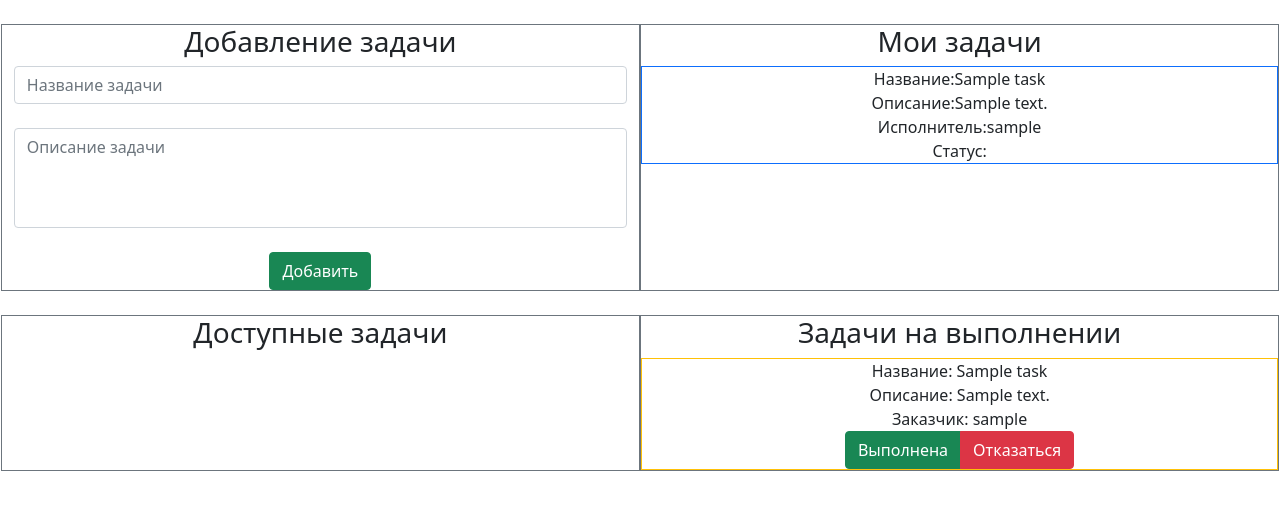
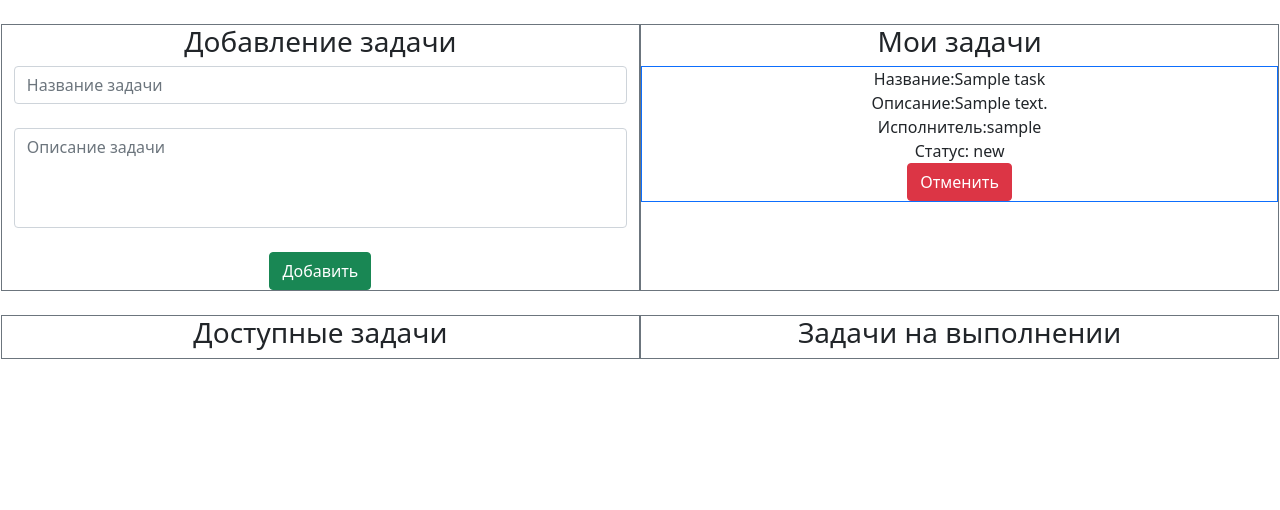
Before and after one commit to Rur1k/flask-soket-io-django, a Django app: page / in a window 1280 px wide. Shown: the part 69-579 px from the top of the page. Run offline with Django 4.2, Linux system fonts and the light colour scheme; a user stored in the database is signed in; tables that the repository leaves empty hold one stand-in row (values such as "Sample post"); parts of the project's set-up code (start-up, migrations or seed data) failed here and were passed over.

Commit message:
почти закончил задачи

```diff
--- a/worksite/main/models.py
+++ b/worksite/main/models.py
@@ -49,8 +49,17 @@ class User(AbstractBaseUser, PermissionsMixin):
 
 
 class Task(models.Model):
+    STATUS = (
+        ('new', 'Новая'),
+        ('in_work', 'В работе'),
+        ('completed', 'Выполнена'),
+        ('cancel', 'Отмена'),
+        ('refusal', 'Отказ'),
+    )
+
     id = models.AutoField(unique=True, primary_key=True)
     creator = models.ForeignKey(User, on_delete=models.CASCADE, related_name='creator', null=True, blank=True)
     name = models.CharField('Название', max_length=64)
     description = models.TextField(null=True, blank=True)
     executor = models.ForeignKey(User, on_delete=models.CASCADE, null=True, blank=True, related_name='executor')
+    status = models.CharField(max_length=16, choices=STATUS, default="new")
--- a/worksite/main/templates/tasks.html
+++ b/worksite/main/templates/tasks.html
@@ -35,7 +35,8 @@
                          <label>Название: </label>{{ obj.name }}<br>
                          <label>Описание: </label>{{ obj.description }}<br>
                          <label>Исполнитель: </label>{{ obj.executor }}<br>
-                         <label>Статус: </label><br>
+                         <label>Статус: </label> {{ obj.status }}<br>
+                         <a href="{% url 'cancel_task' obj.id %}" class="btn btn-danger">Отменить</a><br>
                      </div>
                      {% endfor %}
                  </div>
@@ -53,7 +54,7 @@
                          <label>Название:</label> {{ obj.name }}<br>
                          <label>Описание:</label> {{ obj.description }}<br>
                          <label>Заказчик:</label> {{ obj.creator }}<br>
-                         <button class="btn btn-success">Взять задачу</button><br>
+                         <a href="{% url 'give_task' obj.id %}" class="btn btn-success">Взять задачу</a><br>
                      </div>
                      {% endfor %}
                  </div>
@@ -67,8 +68,8 @@
                          <label>Описание:</label> {{ obj.description }}<br>
                          <label>Заказчик:</label> {{ obj.creator }}<br>
                          <div class="btn-group">
-                             <button class="btn btn-success">Выполнена</button>
-                             <button class="btn btn-danger">Отказаться</button>
+                             <a href="{% url 'complete_task' obj.id %}" class="btn btn-success">Выполнена</a>
+                             <a href="{% url 'refusal_task' obj.id %}" class="btn btn-danger">Отказаться</a>
                          </div>
                      </div>
                      {% endfor %}
--- a/worksite/main/urls.py
+++ b/worksite/main/urls.py
@@ -6,6 +6,9 @@ urlpatterns = [
     path('', views.main, name='main'),
     path('login', views.login_user, name='login_user'),
     path('logout', views.logout_user, name='logout'),
-    path('create', views.create_task, name='create_task')
-
+    path('create', views.create_task, name='create_task'),
+    path('give_task=<int:task_id>', views.give_task, name='give_task'),
+    path('complete_task=<int:task_id>', views.complete_task, name='complete_task'),
+    path('cancel_task=<int:task_id>', views.cancel_task, name='cancel_task'),
+    path('refusal_task=<int:task_id>', views.refusal_task, name='refusal_task')
 ]
--- a/worksite/main/views.py
+++ b/worksite/main/views.py
@@ -38,8 +38,8 @@ def main(request):
     if request.user.is_authenticated:
         all_task = Task.objects.all()
         my_task = all_task.filter(creator=request.user)
-        available_to_me = all_task.filter(~Q(creator=request.user), executor=None)
-        execute = all_task.filter(executor=request.user)
+        available_to_me = all_task.filter(~Q(creator=request.user), executor=None, status='new')
+        execute = all_task.filter(executor=request.user, status='in_work')
     else:
         my_task = None
         available_to_me = None
@@ -65,3 +65,32 @@ def create_task(request):
         else:
             print(form.errors)
     return redirect('main')
+
+
+def give_task(request, task_id):
+    task = Task.objects.get(id=task_id)
+    task.executor = request.user
+    task.status = 'in_work'
+    task.save()
+    return redirect('main')
+
+
+def complete_task(request, task_id):
+    task = Task.objects.get(id=task_id)
+    task.status = 'complete'
+    task.save()
+    return redirect('main')
+
+
+def cancel_task(request, task_id):
+    task = Task.objects.get(id=task_id)
+    task.status = 'cancel'
+    task.save()
+    return redirect('main')
+
+
+def refusal_task(request, task_id):
+    task = Task.objects.get(id=task_id)
+    task.status = 'refusal'
+    task.save()
+    return redirect('main')
```
Also changed, not shown: worksite/main/migrations/0005_task_status.py (added).
